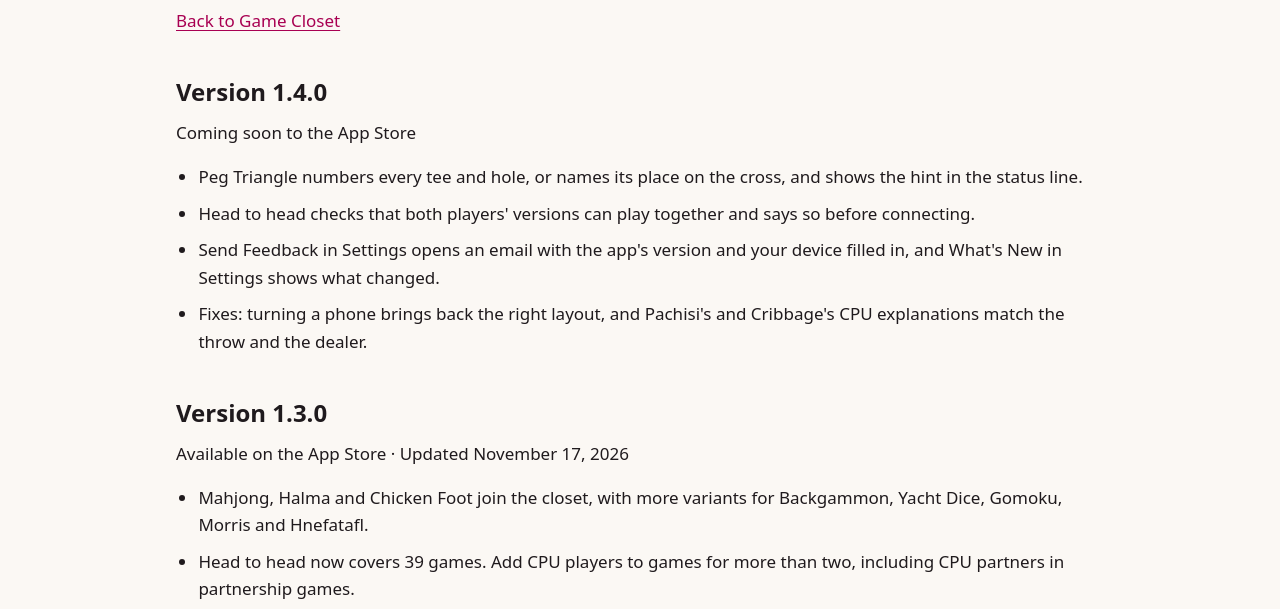
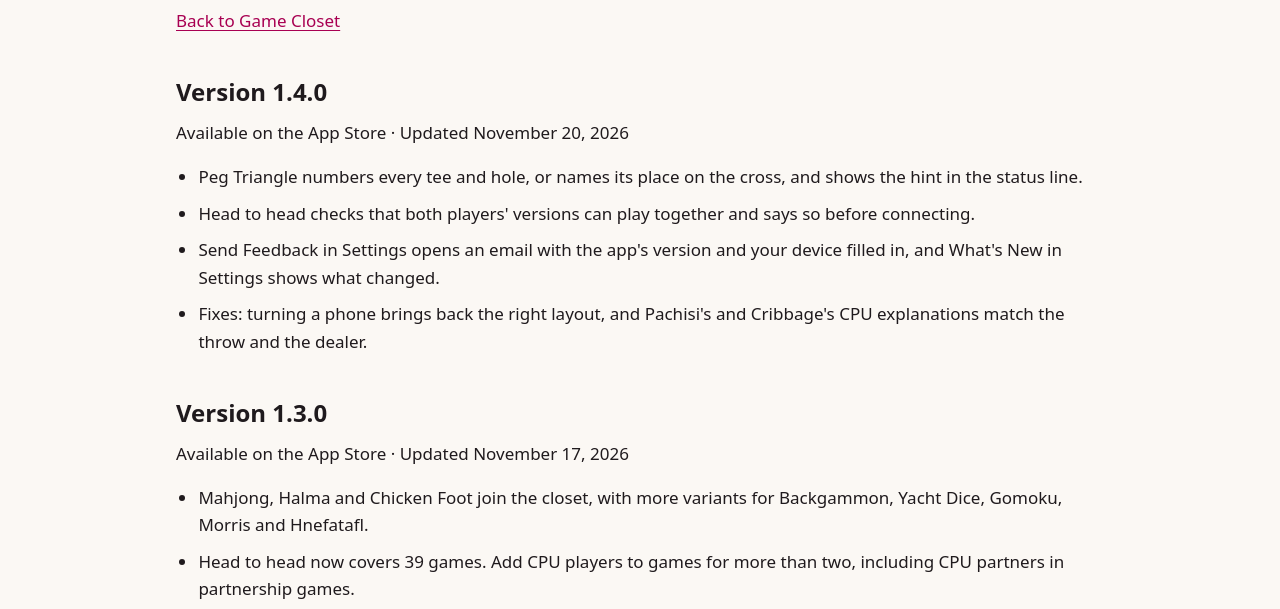
Before and after one commit to jmurff/jmurff.github.io, a plain HTML site: page game-closet/whats-new.html in a window 1280 px wide. Shown: the part 168-777 px from the top of the page. Drawn offline with Linux system fonts and the light colour scheme.

Commit message:
Mark Game Closet 1.4.0 and TallyUp Golf 1.6.0 available on the App Store

```diff
--- a/game-closet/whats-new.html
+++ b/game-closet/whats-new.html
@@ -27,7 +27,7 @@
   <p><a href="index.html">Back to Game Closet</a></p>
   <section aria-labelledby="latest-release">
     <h2 id="latest-release">Version 1.4.0</h2>
-    <p>Coming soon to the App Store</p>
+    <p>Available on the App Store · Updated <time datetime="2026-11-20">November 20, 2026</time></p>
     <ul>
       <li>Peg Triangle numbers every tee and hole, or names its place on the cross, and shows the hint in the status line.</li>
       <li>Head to head checks that both players' versions can play together and says so before connecting.</li>
```
Also changed, not shown: tallyup-golf/whats-new.html (+1 -1 lines).
